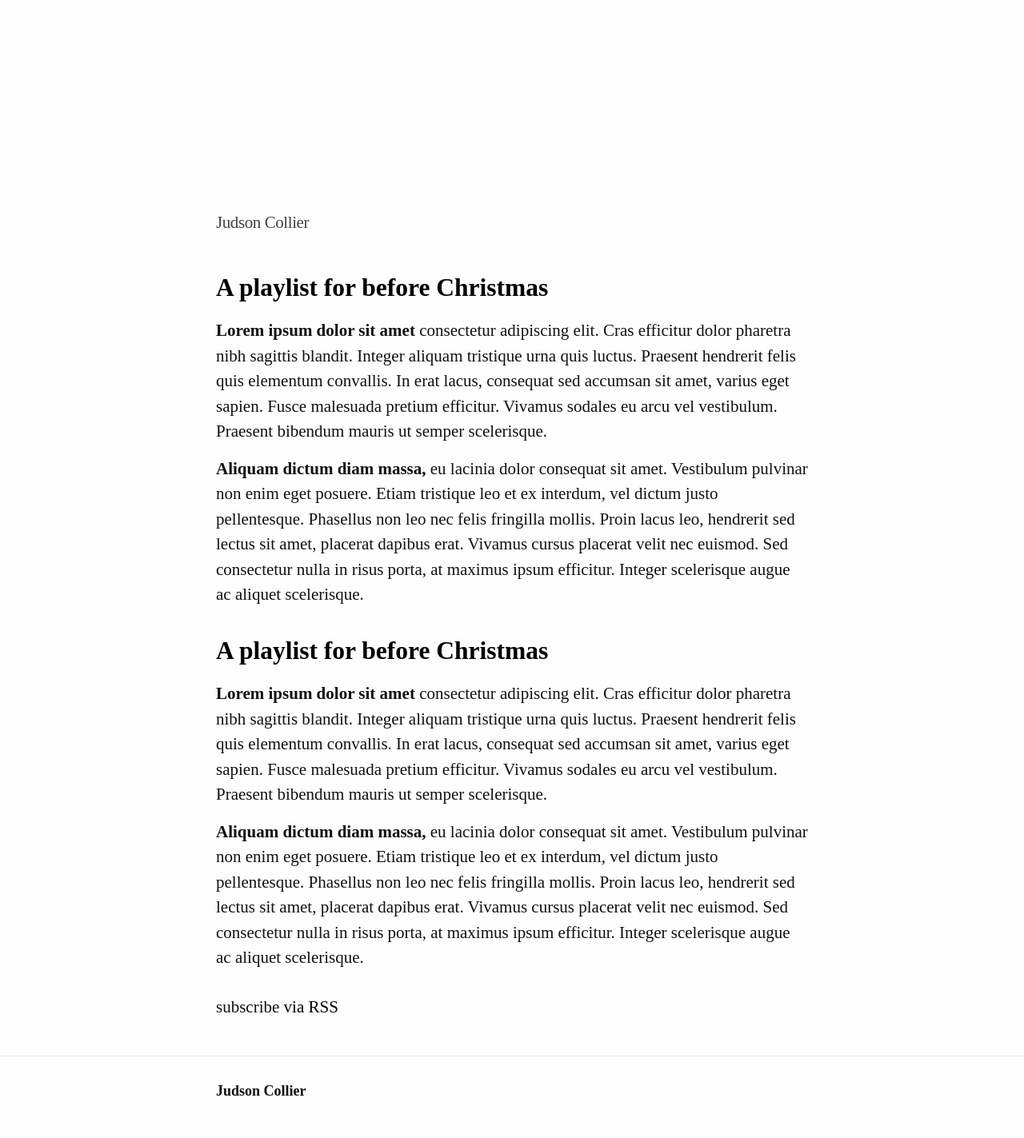
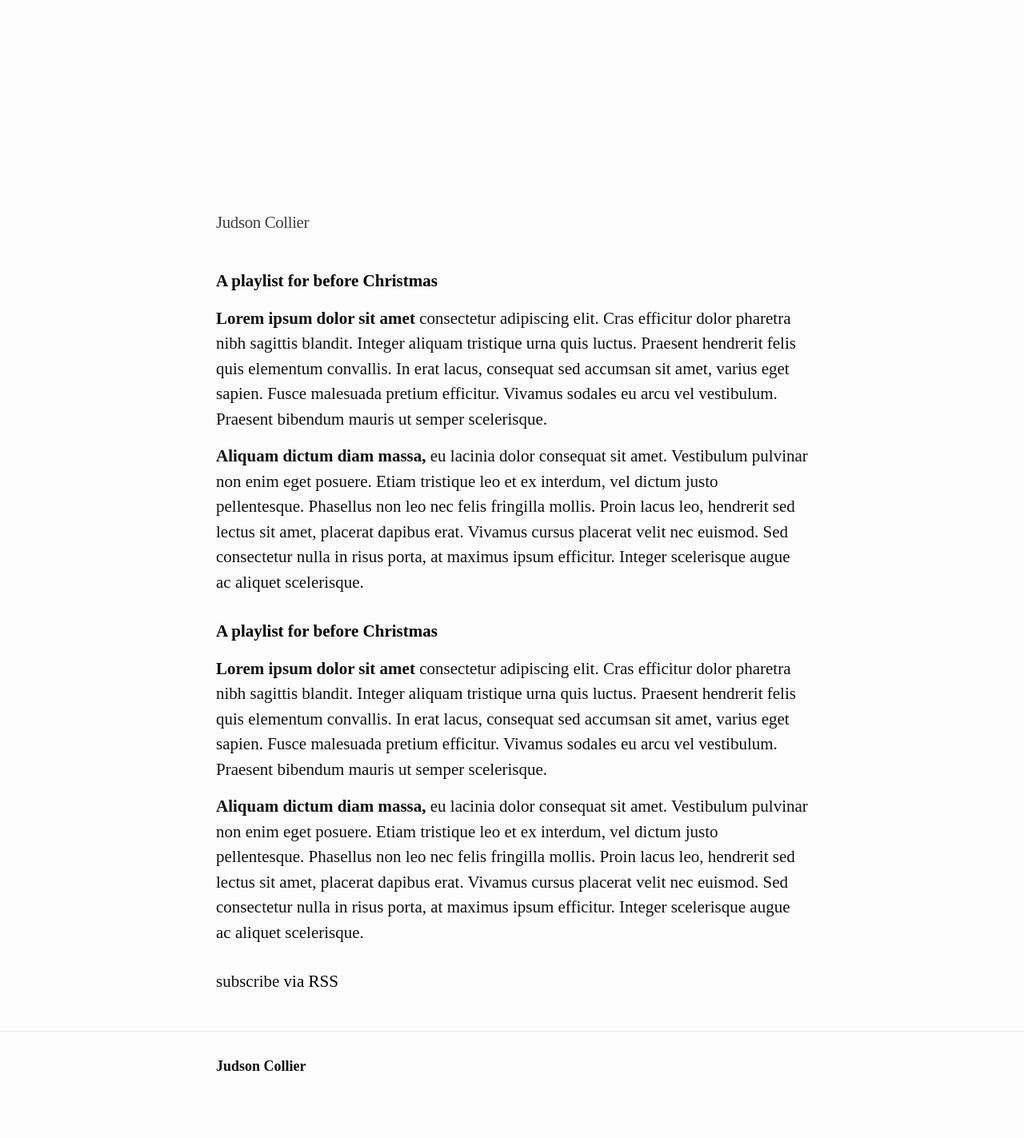
Before and after one commit to judsoncollier/judsite, a Jekyll site: the page built from index.html, in a window 1280 px wide. Shown: the whole page at 80% size. Built offline with Jekyll 4.4.1, drawn with Linux system fonts in a browser that asks for light colours; some web fonts are replaced; after the commit the page ends 1392 px from its top, so only the background shows below that.

Commit message:
fix bold

```diff
--- a/_sass/_base.scss
+++ b/_sass/_base.scss
@@ -45,7 +45,10 @@ h1 {
   font-size: 21px;
   font-weight: bold;
 }
-
+h2 {
+  font-size: 21px;
+  font-weight: bold;
+}
 
 /**
  * Images
--- a/css/main.scss
+++ b/css/main.scss
@@ -11,7 +11,7 @@
 
  @font-face {
     font-family: 'NeueBold';
-    src: url(http://judsoncollier.siteleaf.net/assets/reg/font.woff);
+    src: url(http://judsoncollier.siteleaf.net/assets/bold/font.woff);
     font-weight: normal;
     font-style: normal;
  }
```
